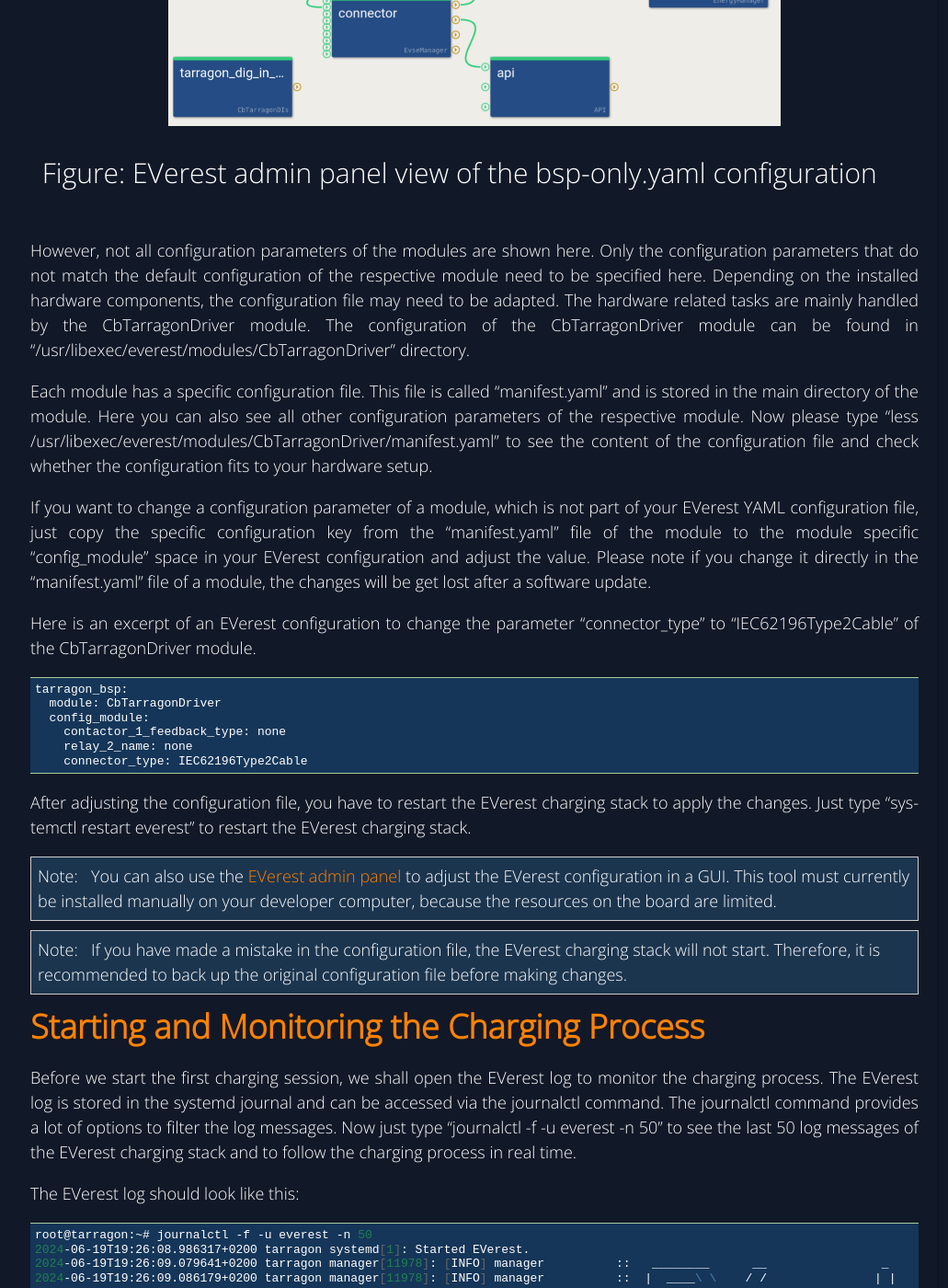
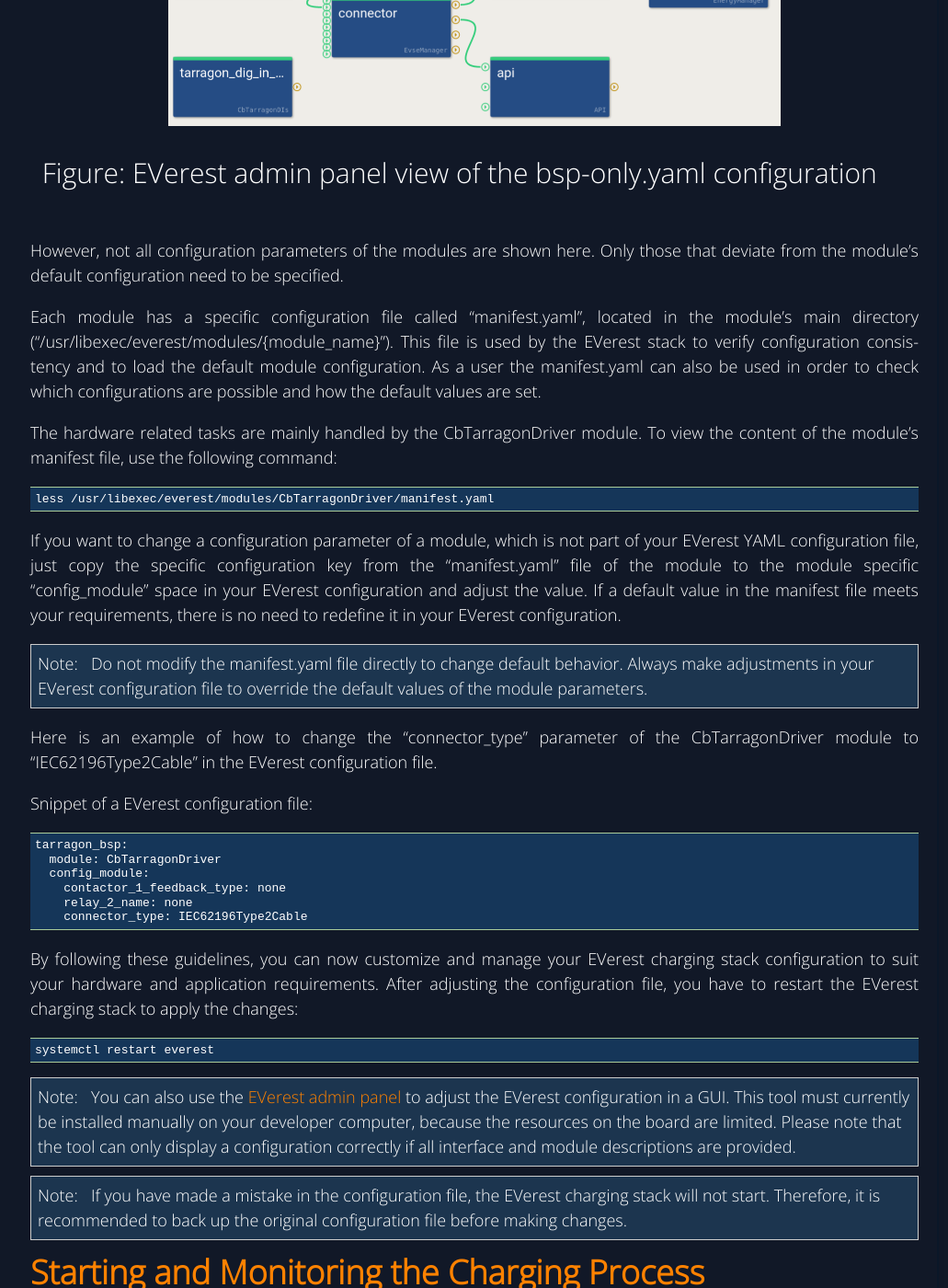
Before and after one commit to chargebyte/chargebyte-docs, a Sphinx documentation site: the page built from docs/source/getting_started.rst, in a window 1280 px wide and 1400 px high, scrolled down 4575 px. Shown: the whole window at 92% size, without its empty margins (217-1248 px from the left). Built offline with Sphinx 7.4.7, drawn with Linux system fonts in a browser that asks for light colours; some of the changed text lies outside the part shown.

Commit message:
Improve documentation clarity for EVerest configuration and module management
Signed-off-by: Fabian Hartung <fabian.hartung@chargebyte.com>

```diff
--- a/docs/source/getting_started.rst
+++ b/docs/source/getting_started.rst
@@ -159,11 +159,11 @@ Just type "less /etc/everest/bsp-only.conf" to see the content of the configurat
    :language: yaml
    :linenos:
 
-In general, the EVerest charging stack consists of different modules, each of which fulfills a
-specific task. An EVerest module provides and requests interfaces. The configuration file shows
-which EVerest modules are activated, how they are configured and how they are connected to each
-other over the interfaces. The following figure illustrates how the EVerest modules are connected
-to each other:
+In general, the EVerest charging stack consists of different modules, each designed for a specific task.
+An EVerest module provides and requests interfaces and defines module-specific configuration parameters.
+The EVerest configuration file specifies the activated modules, their configurations, and their connections
+via these interfaces. The following figure illustrates how the EVerest modules are connected to each
+other in the bsp-only.yaml configuration file:
 
 .. figure:: _static/images/admin_panel_bsp_only.png
     :width: 500pt
@@ -171,45 +171,58 @@ to each other:
 
     Figure: EVerest admin panel view of the bsp-only.yaml configuration
 
-However, not all configuration parameters of the modules are shown here. Only the configuration
-parameters that do not match the default configuration of the respective module need
-to be specified here. Depending on the installed hardware components, the configuration file may
-need to be adapted. The hardware related tasks are mainly handled by the CbTarragonDriver module.
-The configuration of the CbTarragonDriver module can be found in "/usr/libexec/everest/modules/CbTarragonDriver"
-directory.
+However, not all configuration parameters of the modules are shown here. Only those that deviate from
+the module's default configuration need to be specified.
 
-Each module has a specific configuration file. This file is called "manifest.yaml" and is stored
-in the main directory of the module.
-Here you can also see all other configuration parameters of the respective module.
-Now please type "less /usr/libexec/everest/modules/CbTarragonDriver/manifest.yaml" to see the
-content of the configuration file and check whether the configuration fits to your hardware setup.
+Each module has a specific configuration file called "manifest.yaml", located in the module's main directory
+("/usr/libexec/everest/modules/{module_name}"). This file is used by the EVerest stack to verify configuration
+consistency and to load the default module configuration. As a user the manifest.yaml can also be used
+in order to check which configurations are possible and how the default values are set.
+
+The hardware related tasks are mainly handled by the CbTarragonDriver module. To view the content of
+the module's manifest file, use the following command:
+
+.. code-block:: sh
+
+   less /usr/libexec/everest/modules/CbTarragonDriver/manifest.yaml
 
 If you want to change a configuration parameter of a module, which is not part of your EVerest YAML
 configuration file, just copy the specific configuration key from the "manifest.yaml" file of the
 module to the module specific "config_module" space in your EVerest configuration and adjust the
-value. Please note if you change it directly in the "manifest.yaml" file of a module, the changes
-will be get lost after a software update.
+value. If a default value in the manifest file meets your requirements, there is no need to redefine
+it in your EVerest configuration.
 
-Here is an excerpt of an EVerest configuration to change the parameter "connector_type" to
-"IEC62196Type2Cable" of the CbTarragonDriver module.
+.. note::
+   Do not modify the manifest.yaml file directly to change default behavior. Always make adjustments
+   in your EVerest configuration file to override the default values of the module parameters.
+
+Here is an example of how to change the "connector_type" parameter of the CbTarragonDriver module to
+"IEC62196Type2Cable" in the EVerest configuration file.
+
+Snippet of a EVerest configuration file:
 
 .. code-block:: sh
 
-  tarragon_bsp:
-    module: CbTarragonDriver
-    config_module:
-      contactor_1_feedback_type: none
-      relay_2_name: none
-      connector_type: IEC62196Type2Cable
+   tarragon_bsp:
+     module: CbTarragonDriver
+     config_module:
+       contactor_1_feedback_type: none
+       relay_2_name: none
+       connector_type: IEC62196Type2Cable
 
+By following these guidelines, you can now customize and manage your EVerest charging stack configuration
+to suit your hardware and application requirements. After adjusting the configuration file, you have
+to restart the EVerest charging stack to apply the changes:
 
-After adjusting the configuration file, you have to restart the EVerest charging stack to apply the
-changes. Just type "systemctl restart everest" to restart the EVerest charging stack.
+.. code-block:: sh
+
+   systemctl restart everest
 
 .. note::
    You can also use the `EVerest admin panel <https://github.com/EVerest/everest-admin-panel>`_
    to adjust the EVerest configuration in a GUI. This tool must currently be installed manually on your
-   developer computer, because the resources on the board are limited.
+   developer computer, because the resources on the board are limited. Please note that the tool can
+   only display a configuration correctly if all interface and module descriptions are provided.
 
 .. note::
    If you have made a mistake in the configuration file, the EVerest charging stack will not
```
